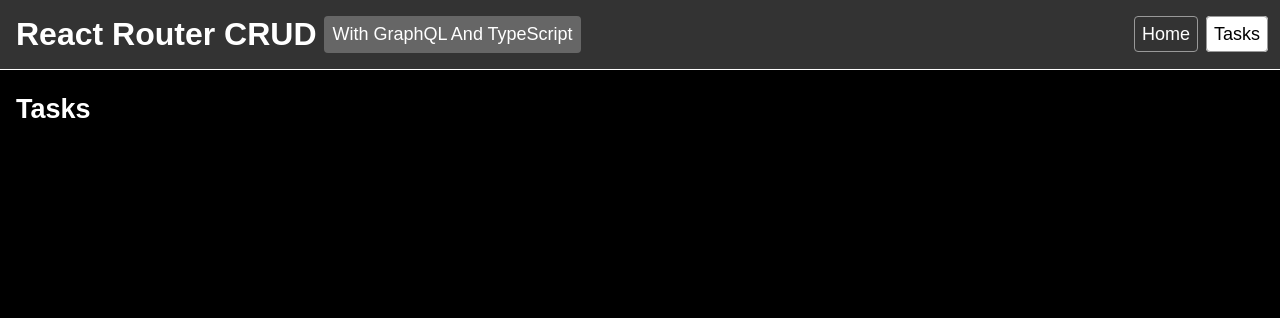
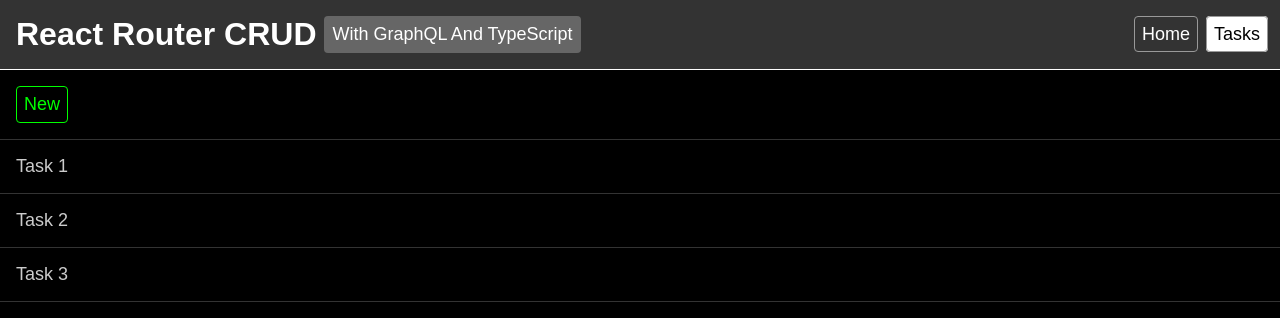
Before and after one commit to jpbarbosa/react-router-ts, a React (Create React App) app: page /tasks in a window 1280 px wide. Shown: the top 318 px of the page. Built offline with nearby package versions, Linux system fonts and the light colour scheme.

Commit message:
Add routes to tasks CRUD

```diff
--- /dev/null
+++ b/src/pages/tasks/Edit.tsx
@@ -0,0 +1,20 @@
+import React from 'react';
+import { Link, useParams } from 'react-router-dom';
+
+interface IParams {
+  id: string;
+}
+
+export const TaskEdit: React.FC = () => {
+  const { id } = useParams<IParams>();
+
+  return (
+    <div className="content">
+      <Link className="bt bt-back" to="/tasks">
+        Back
+      </Link>
+      <h2>Edit</h2>
+      <div>Task ID: {id}</div>
+    </div>
+  );
+};
--- /dev/null
+++ b/src/pages/tasks/List.tsx
@@ -0,0 +1,27 @@
+import React from 'react';
+import { Link } from 'react-router-dom';
+
+export const TaskList: React.FC = () => {
+  return (
+    <div>
+      <div className="content">
+        <Link to="/tasks/new" className="bt bt-new">
+          New
+        </Link>
+      </div>
+      <div className="list">
+        <ul>
+          <li>
+            <Link to="/tasks/1/edit">Task 1</Link>
+          </li>
+          <li>
+            <Link to="/tasks/2/edit">Task 2</Link>
+          </li>
+          <li>
+            <Link to="/tasks/3/edit">Task 3</Link>
+          </li>
+        </ul>
+      </div>
+    </div>
+  );
+};
--- /dev/null
+++ b/src/pages/tasks/New.tsx
@@ -0,0 +1,13 @@
+import React from 'react';
+import { Link } from 'react-router-dom';
+
+export const TaskNew: React.FC = () => {
+  return (
+    <div className="content">
+      <Link className="bt bt-back" to="/tasks">
+        Back
+      </Link>
+      <h2>New</h2>
+    </div>
+  );
+};
--- a/src/pages/tasks/index.tsx
+++ b/src/pages/tasks/index.tsx
@@ -1,9 +1,23 @@
 import React from 'react';
+import { Switch, Route } from 'react-router-dom';
+import { TaskNew } from './New';
+import { TaskEdit } from './Edit';
+import { TaskList } from './List';
 
 export const TaskIndex: React.FC = () => {
   return (
-    <div className="content">
-      <h2>Tasks</h2>
+    <div className="page">
+      <Switch>
+        <Route path="/tasks/new">
+          <TaskNew />
+        </Route>
+        <Route path="/tasks/:id/edit">
+          <TaskEdit />
+        </Route>
+        <Route path="/tasks">
+          <TaskList />
+        </Route>
+      </Switch>
     </div>
   );
 };
```
